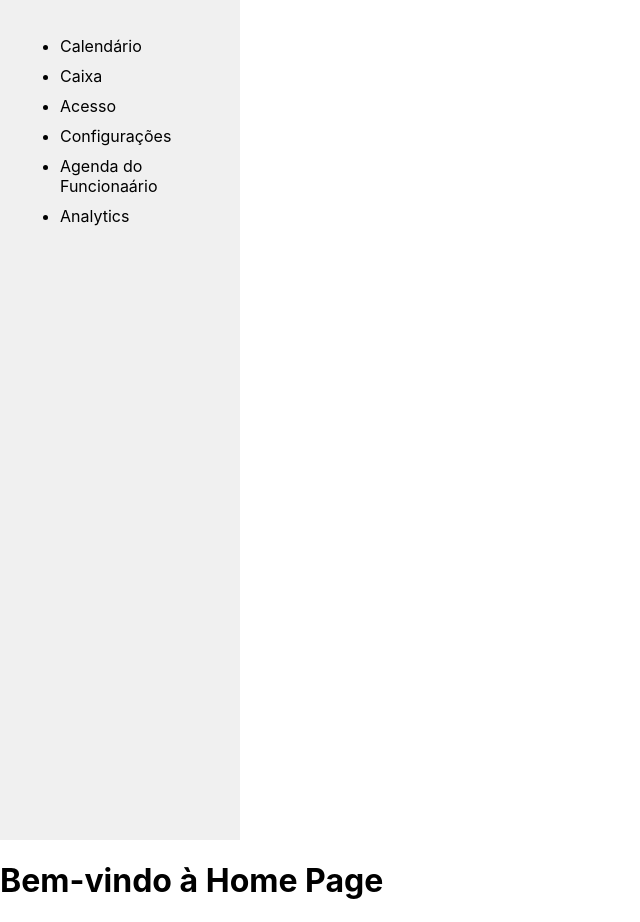
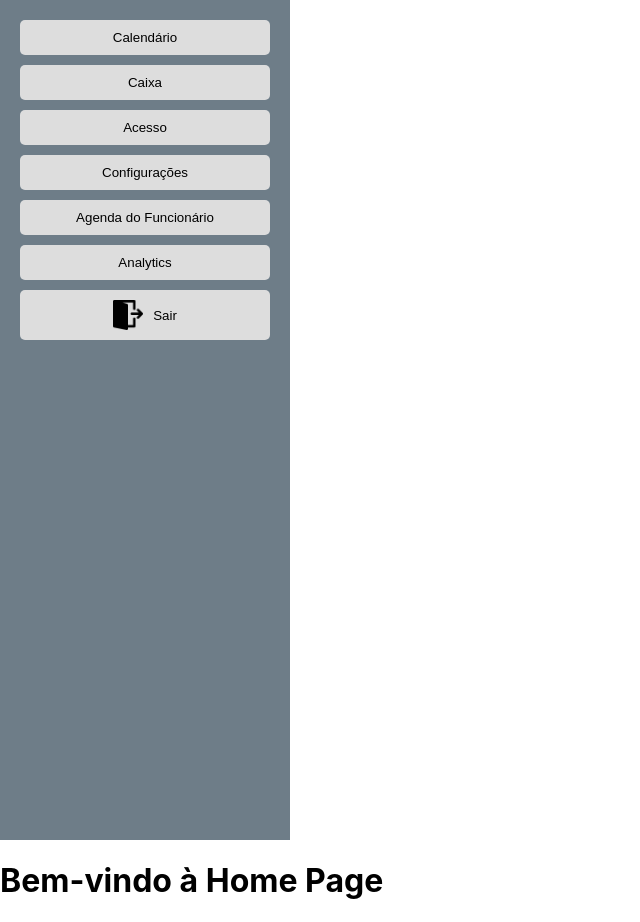
Before and after one commit to luisebastos/FrontEnd-LocMais, a React (Create React App) app in the folder front/: page /home in a window 1280 px wide. Shown: the whole page, without its empty margins (0-640 px from the left). Built offline with nearby package versions, Linux system fonts and the light colour scheme.

Commit message:
updates top no sidebar

```diff
--- a/front/package.json
+++ b/front/package.json
@@ -3,9 +3,13 @@
   "version": "0.1.0",
   "private": true,
   "dependencies": {
+    "@fortawesome/fontawesome-svg-core": "^6.7.2",
+    "@fortawesome/free-solid-svg-icons": "^6.7.2",
+    "@fortawesome/react-fontawesome": "^0.2.2",
     "cra-template": "1.2.0",
     "react": "^19.0.0",
     "react-dom": "^19.0.0",
+    "react-router-dom": "^7.1.3",
     "react-scripts": "5.0.1",
     "web-vitals": "^4.2.4"
   },
--- a/front/src/App.js
+++ b/front/src/App.js
@@ -2,12 +2,14 @@ import React from 'react';
 import { BrowserRouter as Router, Route, Routes } from 'react-router-dom';
 import Login from './components/login/login';
 import Home from './components/home/home'
+import Calendario from './components/calendario/calendario'
 
 const App = () => {
   return (
     <Routes>
       <Route path="/" element={<Login />} />
       <Route path="home" element={<Home />} />
+      <Route path="calendario" element={<Calendario />} />
     </Routes>
   );
 };
--- a/front/src/components/calendario/calendario.js
+++ b/front/src/components/calendario/calendario.js
@@ -1 +1,15 @@
+import React from 'react';
 import Sidebar from '../sidebar/sidebar';
+
+const Calendario = () => {
+  return (
+    <div className="calendario-page">
+      <Sidebar />
+      <div className="calendario-content">
+        {/* Preencher */}
+      </div>
+    </div>
+  );
+};
+
+export default Calendario;
--- a/front/src/components/home/home.js
+++ b/front/src/components/home/home.js
@@ -6,7 +6,7 @@ const Home = () => {
     <div className="home-page">
       <Sidebar />
       <div className="home-content">
-        {/* Você pode colocar conteúdo aqui para testar ou deixar vazio como placeholder */}
+        {/* ALUGUEIS A VENCES AQUI */}
         <h1>Bem-vindo à Home Page</h1>
       </div>
     </div>
--- a/front/src/components/sidebar/sidebar.css
+++ b/front/src/components/sidebar/sidebar.css
@@ -1,20 +1,65 @@
 .sidebar {
-  width: 200px;
+  width: 250px;
   height: 100vh;
-  background-color: #f0f0f0;
+  background-color: #6E7D88;
   padding: 20px;
+}
+
+ul {
+  list-style-type: none;
+  padding: 0;
+  margin: 0;
 }
 
 .menu-item {
   margin-bottom: 10px;
 }
 
-.menu-item a {
-  text-decoration: none;
+.menu-item button {
+  width: 100%;
+  padding: 10px;
+  border: none;
+  border-radius: 5px;
+  background-color: #ddd;
   color: black;
-  font-size: 16px;
+  text-align: center;
+  cursor: pointer;
+  transition: background-color 0.3s, color 0.3s;
 }
 
-.menu-item.active a {
-  color: blue;
+.menu-item button:hover, .menu-item button.active {
+  background-color: #bbb;
+  color: white;
 }
+
+.icon-button {
+  display: flex;
+  align-items: center;
+  justify-content: center;
+}
+
+.icon-button img.icon {
+  width: 30px;
+  height: 30px;
+  margin-right: 10px;
+}
+
+.menu-item button {
+  display: flex;
+  align-items: center;
+  justify-content: center;
+  width: 100%;
+  padding: 10px;
+  border: none;
+  border-radius: 5px;
+  background-color: #ddd;
+  color: black;
+  text-align: center;
+  cursor: pointer;
+  transition: background-color 0.3s, color 0.3s;
+}
+
+.menu-item button:hover, .menu-item button.active {
+  background-color: #bbb;
+  color: white;
+}
--- a/front/src/components/sidebar/sidebar.js
+++ b/front/src/components/sidebar/sidebar.js
@@ -1,30 +1,41 @@
 import React from 'react';
-import { Link, useLocation } from 'react-router-dom';
+import { useLocation, useNavigate } from 'react-router-dom';
 import './sidebar.css';
+import back from '../../image/voltar.png';
+import exit from '../../image/sair.png';
 
 const Sidebar = () => {
   const location = useLocation();
+  const navigate = useNavigate();
+
+  const handleNavigation = (path) => {
+    navigate(path);
+  };
 
   return (
     <div className="sidebar">
       <ul>
         <li className={`menu-item ${location.pathname === '/calendario' ? 'active' : ''}`}>
-          <Link to="/calendario">Calendário</Link>
+          <button onClick={() => handleNavigation('/calendario')}>Calendário</button>
         </li>
         <li className={`menu-item ${location.pathname === '/caixa' ? 'active' : ''}`}>
-          <Link to="/caixa">Caixa</Link>
+          <button onClick={() => handleNavigation('/caixa')}>Caixa</button>
         </li>
         <li className={`menu-item ${location.pathname === '/acesso' ? 'active' : ''}`}>
-          <Link to="/acesso">Acesso</Link>
+          <button onClick={() => handleNavigation('/acesso')}>Acesso</button>
         </li>
         <li className={`menu-item ${location.pathname === '/configuracoes' ? 'active' : ''}`}>
-          <Link to="/configuracoes">Configurações</Link>
+          <button onClick={() => handleNavigation('/configuracoes')}>Configurações</button>
         </li>
         <li className={`menu-item ${location.pathname === '/agendafuncionario' ? 'active' : ''}`}>
-          <Link to="/agendafuncionario">Agenda do Funcionaário</Link>
+          <button onClick={() => handleNavigation('/agendafuncionario')}>Agenda do Funcionário</button>
         </li>
         <li className={`menu-item ${location.pathname === '/analytics' ? 'active' : ''}`}>
-          <Link to="/analytics">Analytics</Link>
+          <button onClick={() => handleNavigation('/analytics')}>Analytics</button>
+        </li>
+        <li className={`menu-item ${location.pathname === '/' ? 'active' : ''}`}>
+          <button onClick={() => handleNavigation('/')} className="icon-button">
+            <img src={exit} alt="exit" className="icon" /> Sair </button>
         </li>
       </ul>
     </div>
```
Also changed, not shown: 1 other file (tests, documents, lock files or other folders).
